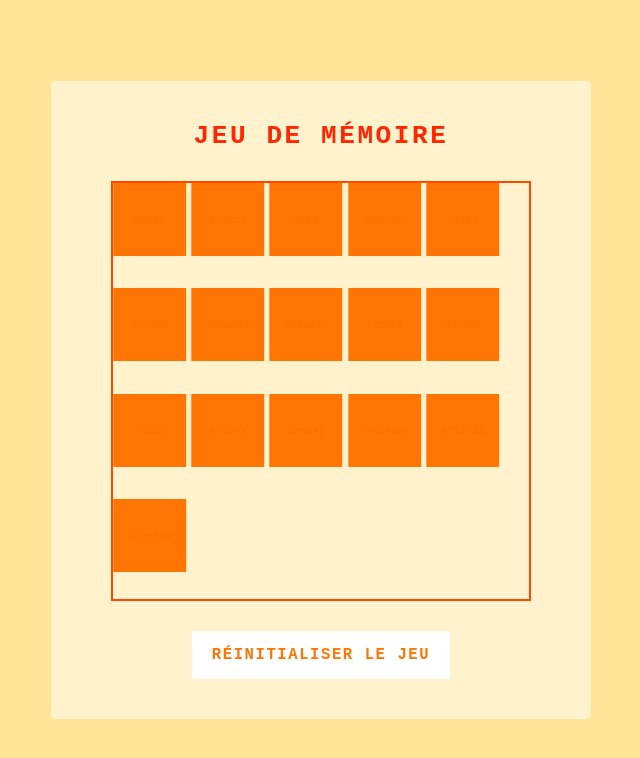
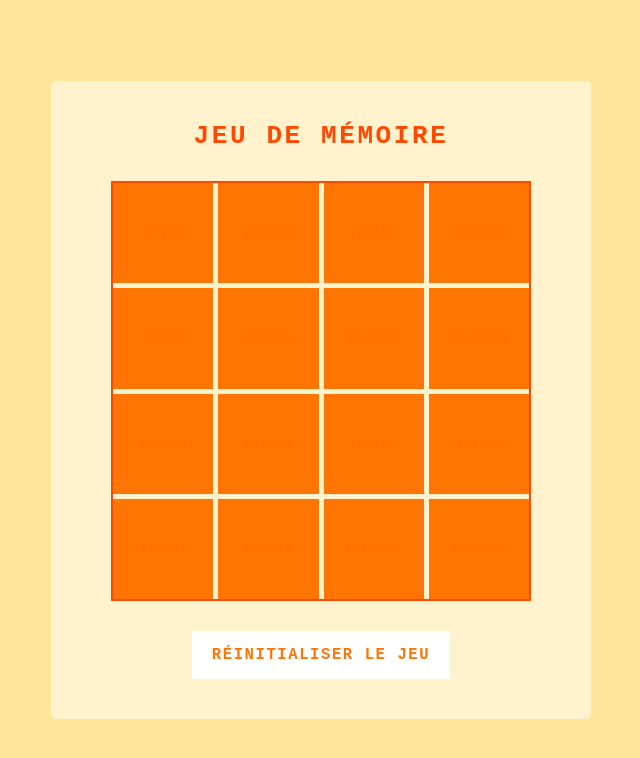
Before and after one commit to neiyamilena1/JeuDeMemoire, a plain HTML site: page Projet5WEBA/index.html in a window 1280 px wide. Shown: the whole page, without its empty margins (319-959 px from the left). Drawn offline with Linux system fonts and the light colour scheme.

Commit message:
Changement dans le css
Ajusté les emplacement des boîtes pour 4x4 car celles ci étaient mal placés.

```diff
--- a/Projet5WEBA/style.css
+++ b/Projet5WEBA/style.css
@@ -26,7 +26,7 @@ body {
 }
 
 h2 {
-    color: #ff2600;
+    color: #ff4800;
     font-size: 2em;
     text-transform: uppercase;
     letter-spacing: 0.1em;
@@ -50,27 +50,25 @@ h2 {
 }
 
 .jeu {
-    width: 420px; /* Réduire la taille de la grille pour éviter le débordement */
-    height: 420px; /* Réduire la taille de la grille pour éviter le débordement */
-    display: flex;
-    flex-wrap: wrap;
+    width: 420px; /* Largeur ajustée pour 4x4 */
+    height: 420px; /* Hauteur ajustée pour 4x4 */
+    display: grid; /* Utilisation de CSS Grid */
+    grid-template-columns: repeat(4, 1fr); /* 4 colonnes */
+    grid-template-rows: repeat(4, 1fr); /* 4 rangées */
     border: 2px solid #ff4800;
-    gap: 5px; /* Réduire l'espacement entre les éléments pour éviter le débordement */
-    transform-style: preserve-3d;
+    gap: 5px; /* Espacement entre les éléments */
     perspective: 500px;
 }
 
 .item {
     position: relative;
-    width: calc(20% - 10px); /* Taille réduite pour les éléments */
-    height: calc(20% - 10px); /* Taille réduite pour les éléments */
     display: flex;
     justify-content: center;
     align-items: center;
     background: #fff;
     transition: 0.25s;
-    transform: rotateY(180deg);
-    font-size: 0.8em; /* Réduire la taille de la police */
+    transform-style: preserve-3d;
+    font-size: 1em; /* Taille de la police ajustée */
 }
 
 .item::after {
```
